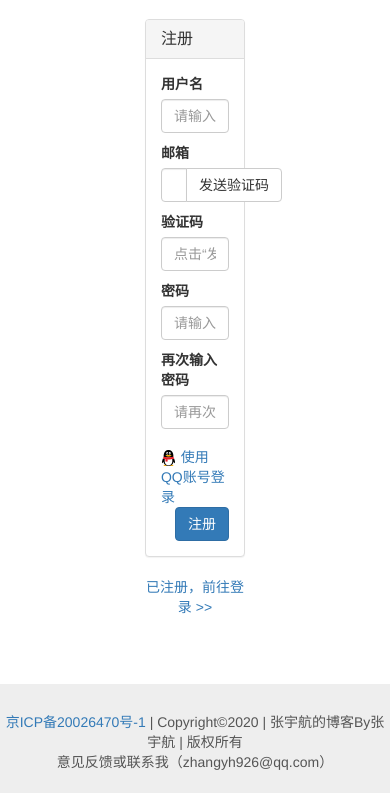
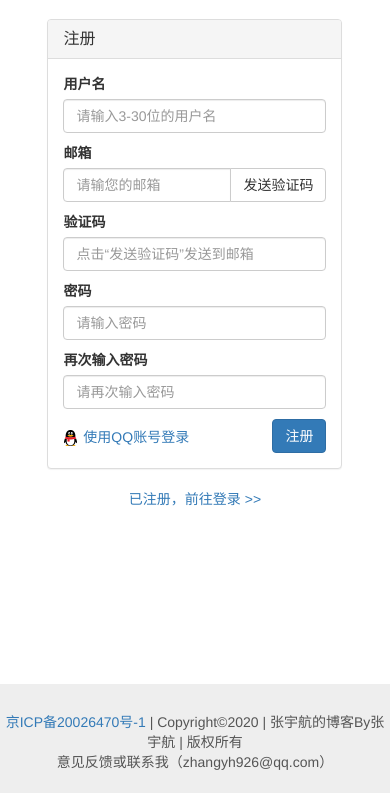
Before and after one commit to zhangyuhang926/mysite, a Django app: page /user/register/ in a window 390 px wide. Shown: the part 51-844 px from the top of the page. Run offline with Django 3.2, Linux system fonts and the light colour scheme; some libraries are stand-ins or nearby versions.

Commit message:
更改自适应问题

```diff
--- a/user/templates/user/login.html
+++ b/user/templates/user/login.html
@@ -7,7 +7,7 @@
 {% block content %}
     <div class="container">
         <div class="row">
-            <div class="col-xs-4 col-xs-offset-4">
+            <div class="col-md-4 col-md-offset-4 col-xs-10 col-xs-offset-1">
                 {% if not user.is_authenticated %}
                     <div class="panel panel-default">
                         <div class="panel-heading">
--- a/user/templates/user/register.html
+++ b/user/templates/user/register.html
@@ -7,7 +7,7 @@
 {% block content %}
     <div class="container">
         <div class="row">
-            <div class="col-xs-4 col-xs-offset-4">
+            <div class="col-md-4 col-md-offset-4 col-xs-10 col-xs-offset-1">
                 {% if not user.is_authenticated %}
                     <div class="panel panel-default">
                         <div class="panel-heading">
```
